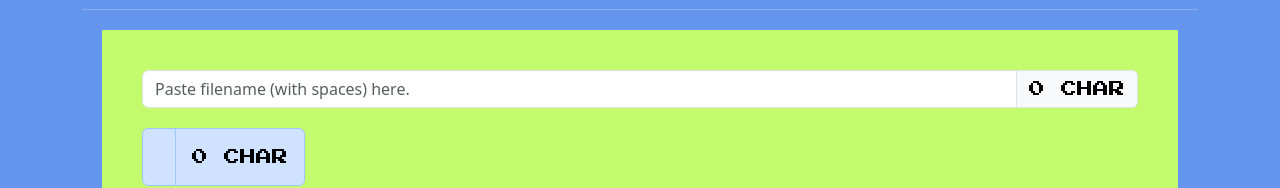
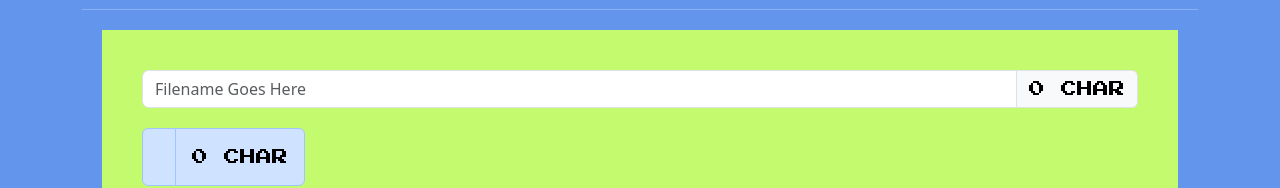
Before and after one commit to ak89mkii/c3-form-app, a website: page index.html in a window 1280 px wide. Shown: the part 423-611 px from the top of the page. Drawn offline with nearby package versions, Linux system fonts and the light colour scheme.

Commit message:
Cleaned up code.

```diff
--- a/index.html
+++ b/index.html
@@ -40,7 +40,7 @@
             <!-- Input section of old filename. -->
             <form>
                 <div class="input-group mb-3">
-                    <input type="text" class="form-control" placeholder="Paste filename (with spaces) here." aria-label="Recipient's username" aria-describedby="basic-addon2" id="oldName">
+                    <input type="text" class="form-control" placeholder="Filename Goes Here" aria-label="Recipient's username" aria-describedby="basic-addon2" id="oldName">
                         <span class="input-group-text" id="characterCountOld">
                         0 CHAR
                         </span>
```
